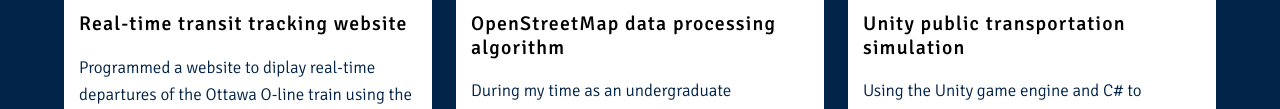
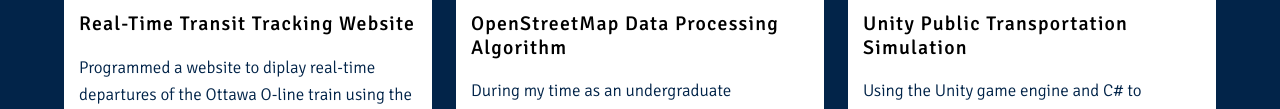
Before and after one commit to git-cam/git-cam.github.io, a website: page index.html in a window 1280 px wide. Both pictures are taken after a click on the link "Projects". Shown: the part 372-481 px from the top of the page. Drawn offline with nearby package versions, Linux system fonts and the light colour scheme.

Commit message:
Update index.html

```diff
--- a/index.html
+++ b/index.html
@@ -1,6 +1,6 @@
 <head>
     <meta charset="UTF-8">
-    <title>Page Animations</title>
+    <title>Cameron Angle</title>
     <meta name="viewport" content="width=device-width" />
     <link rel="stylesheet" href="https://cdn.jsdelivr.net/npm/bootstrap@5.3.0/dist/css/bootstrap.min.css">
     <link rel="stylesheet" href="https://cdn.jsdelivr.net/npm/bootstrap-icons@1.3.0/font/bootstrap-icons.css">
@@ -58,7 +58,7 @@
                         <img src="transitsite1.png" alt="" />
                     </figure>
                     <div class="article-body">
-                        <h2>Real-time transit tracking website</h2>
+                        <h2>Real-Time Transit Tracking Website</h2>
                         <p>
                             Programmed a website to diplay real-time departures of the Ottawa O-line train using the Transit.app API. Used an SQlite databse to store user information such as logins and select preferences, as well as bootrap for styling. Other tools used includes VScode, Node.js, Popper.js, and Express.js.
                         </p>
@@ -77,7 +77,7 @@
                         <img src="roadmapping.png" alt="" />
                     </figure>
                     <div class="article-body">
-                        <h2>OpenStreetMap data processing algorithm</h2>
+                        <h2>OpenStreetMap Data Processing Algorithm</h2>
                         <p>
                             During my time as an undergraduate researcher (ongoing), I created a python program capable of coverting raw street map data into usable graph (node and vertices) format for the training of a neural netork. Optimized polygon road connections with an R-tree data structure, as well as implementing custom libraries and using numpy.
                         </p>
@@ -96,7 +96,7 @@
                         <img src="transitsim.png" alt="" />
                     </figure>
                     <div class="article-body">
-                        <h2>Unity public transportation simulation</h2>
+                        <h2>Unity Public Transportation Simulation</h2>
                         <p>
                            Using the Unity game engine and C# to program an agent based simulation of public transportation usage in relation to population density, workplace concentation, and urban sprawl.
                         </p>
```
